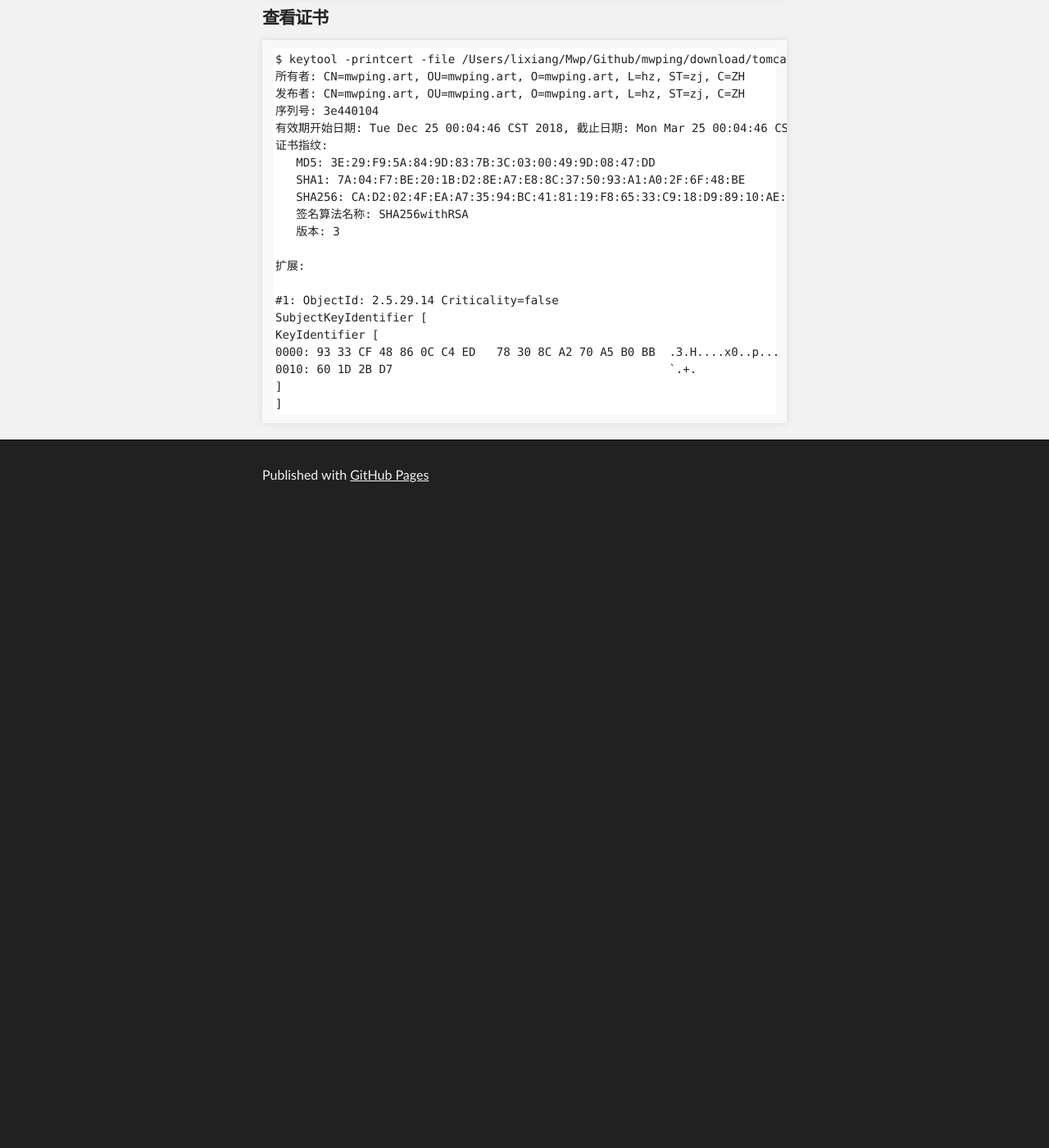
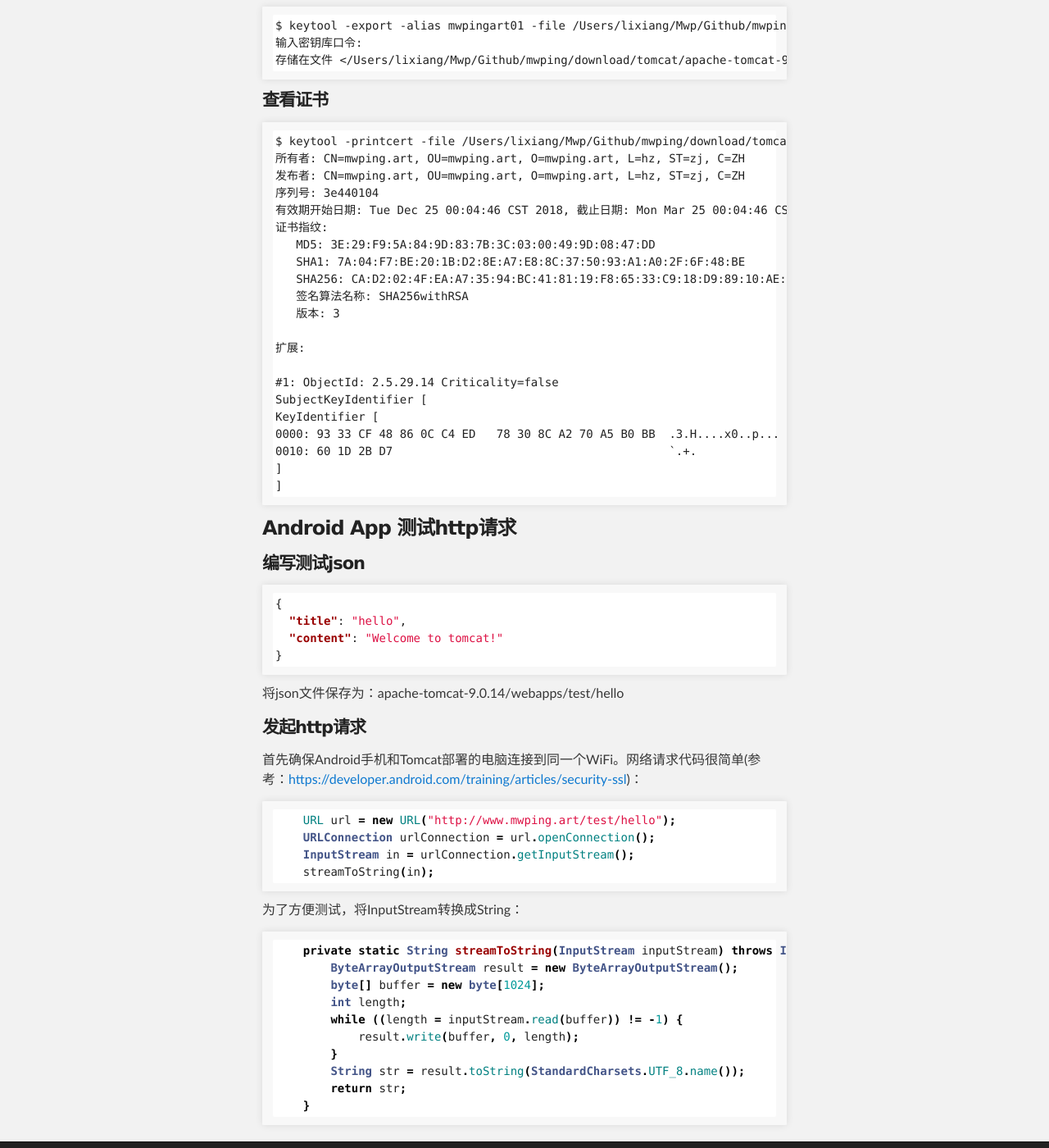
Before and after one commit to mwping/mwping.github.io, a Jekyll site: the page built from network/http/android-tomcat.md, in a window 1280 px wide and 1400 px high, scrolled down 8184 px. Shown: the whole window at 82% size. Built offline with Jekyll 4.4.1, drawn with Linux system fonts in a browser that asks for light colours; our own code applies the rules of GitHub Pages for plain Markdown files; before the commit the page ends 8810 px from its top, so only the background shows below that; some of the changed text lies outside the part shown.

Commit message:
add http请求

````diff
--- a/network/http/android-tomcat.md
+++ b/network/http/android-tomcat.md
@@ -25,6 +25,10 @@
 * ##### [导出客户端证书](#5)
   1. [导出证书](#5.1)
   2. [查看证书](#5.2)
+
+* ##### [Android App 测试http请求](#6)
+  1. [编写测试json](#6.1)
+  2. [发起http请求](#6.2)
 
 
 <h3 id="1">配置Tomcat</h3>
@@ -310,3 +314,39 @@ KeyIdentifier [
 ]
 ]
 ```
+
+
+<h3 id="6">Android App 测试http请求</h3>
+
+<h4 id="6.1">编写测试json</h4>
+
+```json
+{
+  "title": "hello",
+  "content": "Welcome to tomcat!"
+}
+```
+将json文件保存为：apache-tomcat-9.0.14/webapps/test/hello
+
+<h4 id="6.2">发起http请求</h4>
+首先确保Android手机和Tomcat部署的电脑连接到同一个WiFi。网络请求代码很简单(参考：[https://developer.android.com/training/articles/security-ssl](https://developer.android.com/training/articles/security-ssl))：
+```java
+    URL url = new URL("http://www.mwping.art/test/hello");
+    URLConnection urlConnection = url.openConnection();
+    InputStream in = urlConnection.getInputStream();
+    streamToString(in);
+```
+
+为了方便测试，将InputStream转换成String：
+```java
+    private static String streamToString(InputStream inputStream) throws IOException {
+        ByteArrayOutputStream result = new ByteArrayOutputStream();
+        byte[] buffer = new byte[1024];
+        int length;
+        while ((length = inputStream.read(buffer)) != -1) {
+            result.write(buffer, 0, length);
+        }
+        String str = result.toString(StandardCharsets.UTF_8.name());
+        return str;
+    }
+```
````
